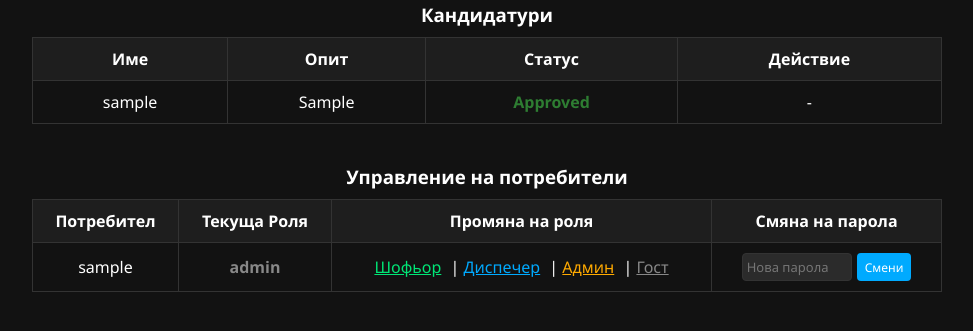
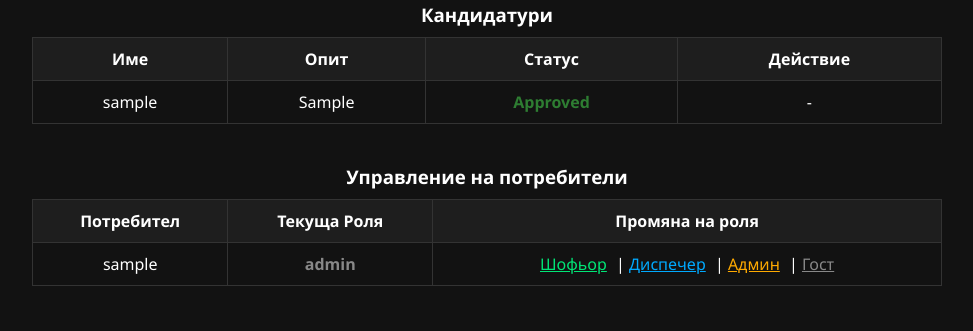
Before and after one commit to s1lly-work/novatransit, a Flask app: page /admin in a window 1280 px wide. Shown: the part 173-504 px from the top of the page, without its empty margins (153-1126 px from the left). Run offline with Flask 3, Linux system fonts and the light colour scheme; a user stored in the database is signed in; tables that the repository leaves empty hold one stand-in row (values such as "Sample post").

Commit message:
Update admin.html

```diff
--- a/templates/admin.html
+++ b/templates/admin.html
@@ -23,8 +23,7 @@
             </td>
             <td style="padding: 10px; border: 1px solid #333;">
                 {% if app.status == 'Pending' %}
-                    <a href="{{ url_for('application_action', app_id=app.id, action='approve') }}" style="color: #00e676; margin-right: 10px; font-weight: bold;">Одобри</a>
-                    <a href="{{ url_for('application_action', app_id=app.id, action='reject') }}" style="color: #ff3333; font-weight: bold;">Отхвърли</a>
+                    <span style="color: #aaa;">В изчакване</span>
                 {% else %}
                     -
                 {% endif %}
@@ -43,7 +42,6 @@
             <th style="padding: 10px; border: 1px solid #333;">Потребител</th>
             <th style="padding: 10px; border: 1px solid #333;">Текуща Роля</th>
             <th style="padding: 10px; border: 1px solid #333;">Промяна на роля</th>
-            <th style="padding: 10px; border: 1px solid #333;">Смяна на парола</th>
         </tr>
         {% for u in users %}
         <tr>
@@ -52,7 +50,7 @@
                 {% if u.username == 's1llyy' %}
                     <span class="dev-tag">Web Developer</span>
                 {% else %}
-                    <span style="font-weight: bold; color: {% if u.role == 'Администратор' %}#ffaa00{% elif u.role == 'Диспечер' %}#00aaff{% elif u.role == 'Шофьор' %}#00e676{% else %}#888{% endif %};">
+                    <span style="font-weight: bold; color: {% if u.role in ['Администратор', 'Главен Администратор'] %}#ffaa00{% elif u.role == 'Диспечер' %}#00aaff{% elif u.role == 'Шофьор' %}#00e676{% else %}#888{% endif %};">
                         {{ u.role or 'Гост' }}
                     </span>
                 {% endif %}
@@ -67,12 +65,6 @@
                     <a href="{{ url_for('set_role', user_id=u.id, new_role='Гост') }}" style="color: #888;">Гост</a>
                 {% endif %}
             </td>
-            <td style="padding: 10px; border: 1px solid #333;">
-                <form action="{{ url_for('admin_change_password', user_id=u.id) }}" method="POST" style="display: flex; gap: 5px; justify-content: center;">
-                    <input type="password" name="new_password" placeholder="Нова парола" required style="width: 110px; padding: 4px; margin: 0; font-size: 13px;">
-                    <button type="submit" style="padding: 4px 8px; font-size: 12px;">Смени</button>
-                </form>
-            </td>
         </tr>
         {% endfor %}
     </table>
```
